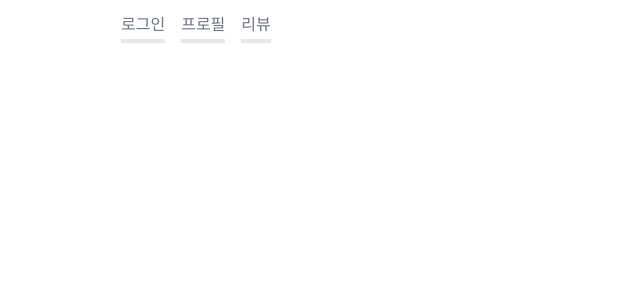
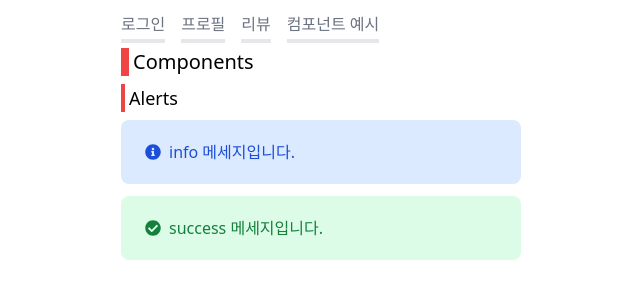
Before and after one commit to NaHyeonil/myproj-react, a React (Create React App) app: page /examples/components in a window 1280 px wide. Before the commit this address had no page. Shown: the top 300 px of the page, without its empty margins (319-959 px from the left). Built offline with nearby package versions, Linux system fonts and the light colour scheme.

Commit message:
Alert 컴포넌트 개발 예시 추가

```diff
--- a/src/App.js
+++ b/src/App.js
@@ -1,7 +1,8 @@
 import TopNav from 'components/TopNav';
 import Login from 'pages/accounts/Login';
 import Profile from 'pages/accounts/Profile';
-import PageReviewList from 'pages/reviews/ReviewList';
+import Components from 'pages/examples/Components';
+import ReviewList from 'pages/reviews/ReviewList';
 import { Navigate, Route, Routes } from 'react-router-dom';
 
 import './App.css';
@@ -14,7 +15,8 @@
         <Route path="/" element={<Navigate to="/reviews/" />} />
         <Route path="/accounts/login/" element={<Login />} />
         <Route path="/accounts/profile/" element={<Profile />} />
-        <Route path="/reviews/" element={<PageReviewList />} />
+        <Route path="/reviews/" element={<ReviewList />} />
+        <Route path="/examples/components/" element={<Components />} />
       </Routes>
     </div>
   );
--- /dev/null
+++ b/src/components/Alert.jsx
@@ -0,0 +1,33 @@
+// https://tailwind-elements.com/docs/standard/components/alerts/
+
+import Check from './icons/Check';
+import Info from './icons/Info';
+
+const MAPPING = {
+  info: ['blue', <Info />],
+  success: ['green', <Check />],
+};
+
+function Alert({ type, message }) {
+  // TODO: 매핑 오류에 대한 대응
+  // TODO: 동적 colorCode와 tailwind
+  const [colorCode, icon] = MAPPING[type];
+
+  return (
+    <div
+      className={`bg-${colorCode}-100 rounded-lg py-5 px-6 mb-3 text-base text-${colorCode}-700 inline-flex items-center w-full`}
+      role="alert"
+    >
+      <span className="mr-2">{icon}</span>
+      {message}
+    </div>
+  );
+}
+
+function Cheat() {
+  return (
+    <div className="bg-blue-100 text-blue-700 bg-green-100 text-green-700" />
+  );
+}
+
+export default Alert;
--- a/src/components/TopNav.jsx
+++ b/src/components/TopNav.jsx
@@ -12,6 +12,9 @@
         </li>
         <li>
           <MyLink to="/reviews/">리뷰</MyLink>
+        </li>
+        <li>
+          <MyLink to="/examples/components/">컴포넌트 예시</MyLink>
         </li>
       </ul>
     </div>
--- /dev/null
+++ b/src/components/icons/Check.jsx
@@ -0,0 +1,21 @@
+function Check() {
+  return (
+    <svg
+      aria-hidden="true"
+      focusable="false"
+      data-prefix="fas"
+      data-icon="check-circle"
+      className="w-4 h-4 fill-current"
+      role="img"
+      xmlns="http://www.w3.org/2000/svg"
+      viewBox="0 0 512 512"
+    >
+      <path
+        fill="currentColor"
+        d="M504 256c0 136.967-111.033 248-248 248S8 392.967 8 256 119.033 8 256 8s248 111.033 248 248zM227.314 387.314l184-184c6.248-6.248 6.248-16.379 0-22.627l-22.627-22.627c-6.248-6.249-16.379-6.249-22.628 0L216 308.118l-70.059-70.059c-6.248-6.248-16.379-6.248-22.628 0l-22.627 22.627c-6.248 6.248-6.248 16.379 0 22.627l104 104c6.249 6.249 16.379 6.249 22.628.001z"
+      ></path>
+    </svg>
+  );
+}
+
+export default Check;
--- /dev/null
+++ b/src/components/icons/Info.jsx
@@ -0,0 +1,21 @@
+function Info() {
+  return (
+    <svg
+      aria-hidden="true"
+      focusable="false"
+      data-prefix="fas"
+      data-icon="info-circle"
+      className="w-4 h-4 fill-current"
+      role="img"
+      xmlns="http://www.w3.org/2000/svg"
+      viewBox="0 0 512 512"
+    >
+      <path
+        fill="currentColor"
+        d="M256 8C119.043 8 8 119.083 8 256c0 136.997 111.043 248 248 248s248-111.003 248-248C504 119.083 392.957 8 256 8zm0 110c23.196 0 42 18.804 42 42s-18.804 42-42 42-42-18.804-42-42 18.804-42 42-42zm56 254c0 6.627-5.373 12-12 12h-88c-6.627 0-12-5.373-12-12v-24c0-6.627 5.373-12 12-12h12v-64h-12c-6.627 0-12-5.373-12-12v-24c0-6.627 5.373-12 12-12h64c6.627 0 12 5.373 12 12v100h12c6.627 0 12 5.373 12 12v24z"
+      ></path>
+    </svg>
+  );
+}
+
+export default Info;
--- /dev/null
+++ b/src/pages/examples/Components.jsx
@@ -0,0 +1,16 @@
+import Alert from 'components/Alert';
+
+function Components() {
+  return (
+    <div>
+      <h2 className="text-xl border-l-8 border-red-500 pl-1 mb-2">
+        Components
+      </h2>
+      <h3 className="text-lg border-l-4 border-red-500 pl-1 mb-2">Alerts</h3>
+      <Alert type="info" message="info 메세지입니다." />
+      <Alert type="success" message="success 메세지입니다." />
+    </div>
+  );
+}
+
+export default Components;
```
